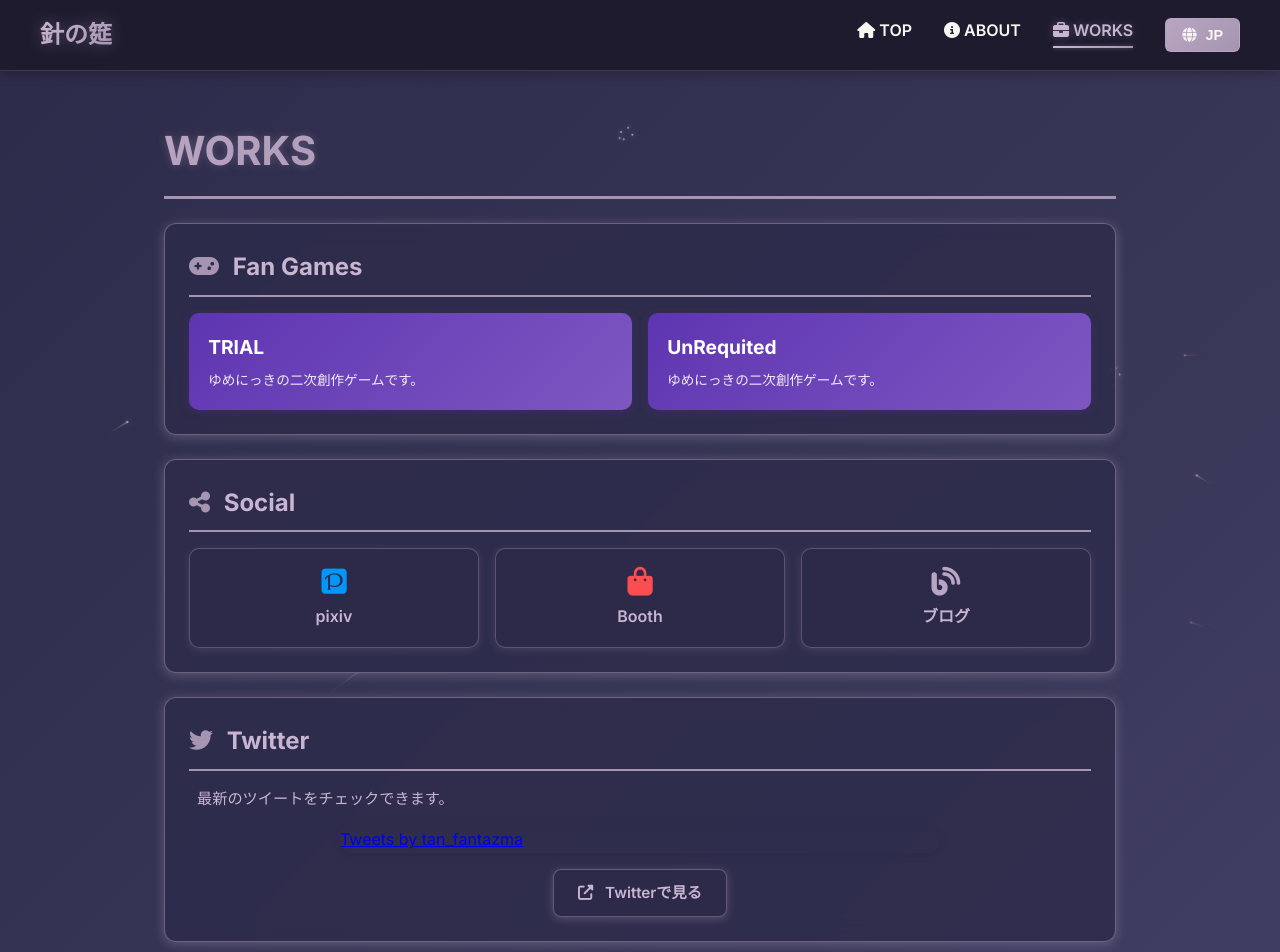
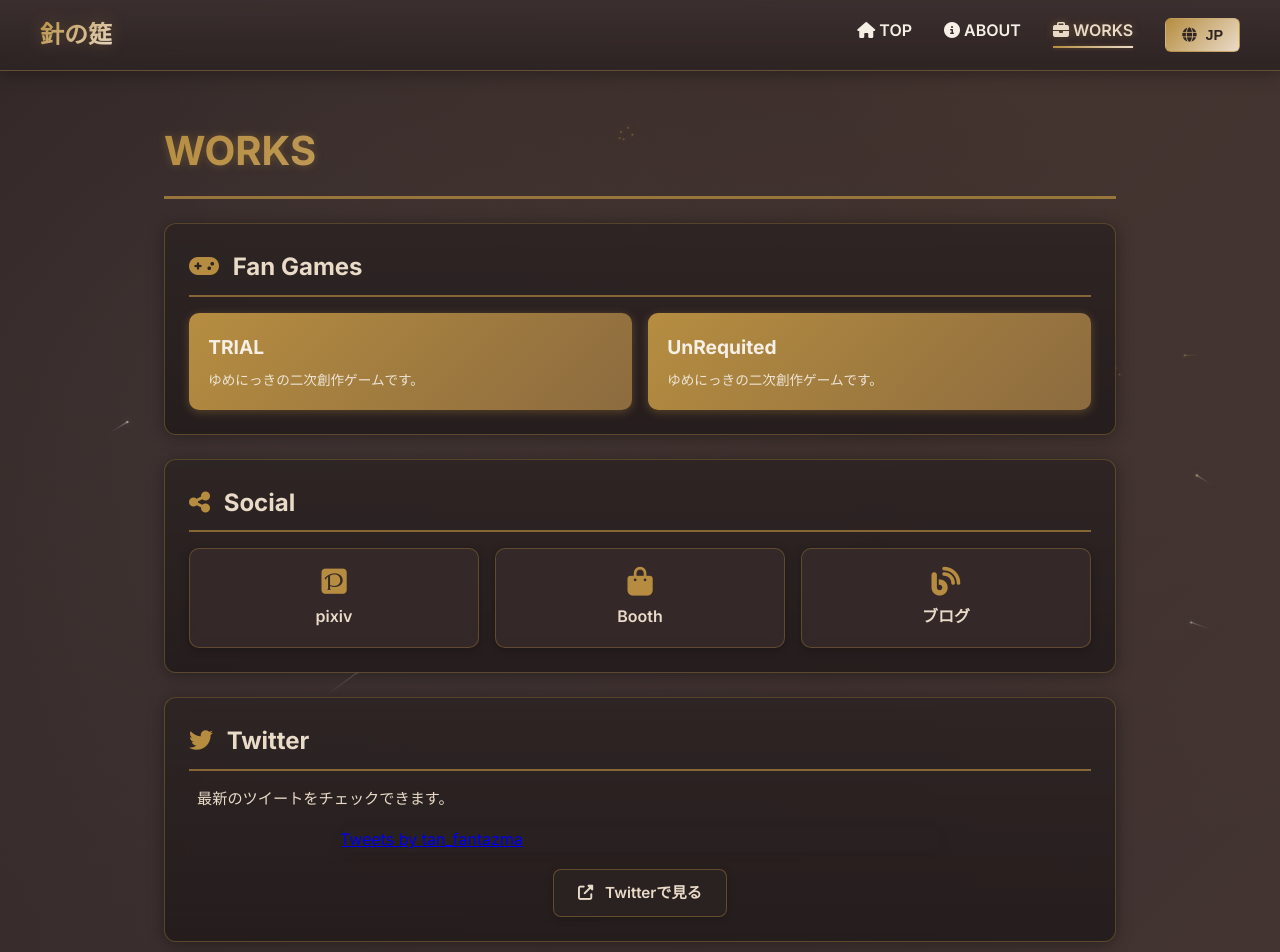
Before and after one commit to Nekonoha/nekonoha.github.io, a Nuxt app in the folder frontend/: page /works in a window 1280 px wide. Shown: the top 952 px of the page. Built offline with nearby package versions, Linux system fonts and the light colour scheme.

Commit message:
デザイン fix

```diff
--- a/frontend/app.vue
+++ b/frontend/app.vue
@@ -1,5 +1,5 @@
 <template>
-  <NuxtLoadingIndicator color="#f4a6c3" :height="3" />
+  <NuxtLoadingIndicator color="var(--color-accent)" :height="3" />
   <NuxtLayout>
     <NuxtPage />
   </NuxtLayout>
--- a/frontend/components/Header.vue
+++ b/frontend/components/Header.vue
@@ -33,15 +33,15 @@
 </script>
 <style scoped>
 .header {
-  background: #1E1B2E;
-  color: #F8F6F0;
+  background: linear-gradient(180deg, rgba(60, 47, 47, 0.96) 0%, rgba(44, 35, 35, 0.92) 100%);
+  color: var(--color-text);
   padding: 1rem 2rem;
-  box-shadow: 0 2px 12px rgba(0, 0, 0, 0.3);
+  box-shadow: var(--shadow-strong);
   position: sticky;
   top: 0;
   z-index: 1000;
   backdrop-filter: blur(10px);
-  border-bottom: 1px solid rgba(200, 181, 209, 0.2);
+  border-bottom: 1px solid rgba(182, 141, 64, 0.35);
 }
 nav {
   display: flex;
@@ -54,18 +54,18 @@
 .logo {
   font-weight: bold;
   font-size: 1.5rem;
-  background: linear-gradient(135deg, #C8B5D1 0%, #A695B1 100%);
+  background: linear-gradient(135deg, var(--color-accent) 0%, var(--color-sub) 100%);
   -webkit-background-clip: text;
   -webkit-text-fill-color: transparent;
   background-clip: text;
   animation: fadeIn 0.8s ease-in;
   text-decoration: none;
   transition: transform 0.2s ease;
-  filter: drop-shadow(0 0 8px rgba(200, 181, 209, 0.3));
+  filter: drop-shadow(0 0 8px rgba(182, 141, 64, 0.25));
 }
 .logo:hover {
   transform: scale(1.05);
-  filter: drop-shadow(0 0 12px rgba(200, 181, 209, 0.5));
+  filter: drop-shadow(0 0 12px rgba(182, 141, 64, 0.4));
 }
 .menu-btn {
   display: none;
@@ -79,13 +79,13 @@
 .menu-btn .bar {
   width: 28px;
   height: 3px;
-  background: #C8B5D1;
+  background: var(--color-sub);
   border-radius: 3px;
   transition: all 0.3s ease;
 }
 .menu-btn:hover .bar {
-  background: #A695B1;
-  box-shadow: 0 0 8px rgba(200, 181, 209, 0.4);
+  background: var(--color-accent);
+  box-shadow: 0 0 8px rgba(182, 141, 64, 0.45);
 }
 ul {
   display: flex;
@@ -96,7 +96,7 @@
   transition: right 0.4s cubic-bezier(0.4, 0, 0.2, 1);
 }
 ul li a {
-  color: #F8F6F0;
+  color: var(--color-text);
   text-decoration: none;
   font-weight: 600;
   position: relative;
@@ -110,21 +110,21 @@
   left: 0;
   width: 0;
   height: 2px;
-  background: linear-gradient(90deg, #C8B5D1, #A695B1);
+  background: linear-gradient(90deg, var(--color-accent), var(--color-sub));
   transition: width 0.3s ease;
-  box-shadow: 0 0 4px rgba(200, 181, 209, 0.4);
+  box-shadow: 0 0 4px rgba(182, 141, 64, 0.35);
 }
 ul li a:hover {
-  color: #C8B5D1;
+  color: var(--color-sub);
   transform: translateY(-2px);
-  text-shadow: 0 0 8px rgba(200, 181, 209, 0.3);
+  text-shadow: 0 0 8px rgba(182, 141, 64, 0.35);
 }
 ul li a:hover::after {
   width: 100%;
 }
 ul li a.router-link-active {
-  color: #C8B5D1;
-  text-shadow: 0 0 8px rgba(200, 181, 209, 0.3);
+  color: var(--color-sub);
+  text-shadow: 0 0 8px rgba(182, 141, 64, 0.35);
 }
 ul li a.router-link-active::after {
   width: 100%;
@@ -134,9 +134,9 @@
   align-items: center;
 }
 .lang-btn {
-  background: linear-gradient(135deg, #B8A5C1 0%, #A695B1 100%);
-  color: #F8F6F0;
-  border: 1px solid rgba(200, 181, 209, 0.3);
+  background: linear-gradient(135deg, var(--color-accent) 0%, var(--color-sub) 100%);
+  color: var(--color-main-strong);
+  border: 1px solid rgba(182, 141, 64, 0.45);
   padding: 0.5rem 1rem;
   border-radius: 6px;
   cursor: pointer;
@@ -145,10 +145,10 @@
   font-size: 0.9rem;
 }
 .lang-btn:hover {
-  background: linear-gradient(135deg, #C8B5D1 0%, #B8A5C1 100%);
-  color: #2D2B4A;
+  background: linear-gradient(135deg, var(--color-sub) 0%, var(--color-accent) 100%);
+  color: var(--color-main-strong);
   transform: translateY(-2px);
-  box-shadow: 0 4px 12px rgba(244, 194, 194, 0.4);
+  box-shadow: 0 4px 12px rgba(182, 141, 64, 0.35);
 }
 .lang-btn i {
   margin-right: 0.3rem;
@@ -175,11 +175,11 @@
     position: absolute;
     top: 60px;
     right: -250px;
-    background: linear-gradient(135deg, #3A3859 0%, #2D2B4A 100%);
+    background: linear-gradient(135deg, rgba(60, 47, 47, 0.95) 0%, rgba(44, 35, 35, 0.95) 100%);
     width: 200px;
     padding: 1.5rem 0;
     gap: 0;
-    box-shadow: -4px 4px 20px rgba(0, 0, 0, 0.3);
+    box-shadow: -4px 4px 20px rgba(0, 0, 0, 0.35);
     border-radius: 8px 0 0 8px;
   }
   ul.open {
@@ -191,7 +191,7 @@
   ul li a {
     display: block;
     padding: 1rem 0;
-    border-bottom: 1px solid rgba(244, 166, 195, 0.1);
+    border-bottom: 1px solid rgba(234, 219, 200, 0.12);
   }
   ul li:last-child a {
     border-bottom: none;
--- a/frontend/layouts/default.vue
+++ b/frontend/layouts/default.vue
@@ -34,6 +34,20 @@
 })
 </script>
 <style>
+ :root {
+  --color-main: #3C2F2F;
+  --color-main-strong: #2f2424;
+  --color-surface: #4a3a32;
+  --color-panel: #2f2624;
+  --color-sub: #EADBC8;
+  --color-sub-strong: #d8c7ae;
+  --color-accent: #B68D40;
+  --color-accent-strong: #9b7634;
+  --color-text: #F5EFE6;
+  --color-muted: rgba(234, 219, 200, 0.75);
+  --shadow-strong: 0 2px 16px rgba(0, 0, 0, 0.35);
+  --shadow-soft: 0 10px 40px rgba(0, 0, 0, 0.28);
+ }
 * {
   margin: 0;
   padding: 0;
@@ -41,8 +55,10 @@
 }
 body {
   font-family: 'Inter', 'Noto Sans JP', -apple-system, BlinkMacSystemFont, 'Segoe UI', system-ui, sans-serif;
-  background: linear-gradient(135deg, #2D2B4A 0%, #3A3859 50%, #4A4674 100%);
-  color: #F8F6F0;
+  background: radial-gradient(circle at 20% 20%, rgba(234, 219, 200, 0.06), transparent 35%),
+              radial-gradient(circle at 80% 0%, rgba(182, 141, 64, 0.08), transparent 40%),
+              linear-gradient(135deg, var(--color-main-strong) 0%, var(--color-main) 45%, #4b3b34 100%);
+  color: var(--color-text);
   line-height: 1.6;
   min-height: 100vh;
   font-weight: 400;
--- a/frontend/pages/about.vue
+++ b/frontend/pages/about.vue
@@ -28,31 +28,31 @@
   font-size: 2.5rem;
   font-family: 'Inter', 'Noto Sans JP', sans-serif;
   font-weight: 700;
-  background: linear-gradient(135deg, #B8A5C1 0%, #8B7A9F 100%);
+  background: linear-gradient(135deg, var(--color-accent) 0%, var(--color-sub) 100%);
   -webkit-background-clip: text;
   -webkit-text-fill-color: transparent;
   background-clip: text;
-  border-bottom: 3px solid #A695B1;
+  border-bottom: 3px solid rgba(182, 141, 64, 0.8);
   padding-bottom: 0.8rem;
-  text-shadow: 0 0 8px rgba(184, 165, 193, 0.3);
+  text-shadow: 0 0 8px rgba(182, 141, 64, 0.35);
 }
 .content {
   line-height: 1.8;
-  background: rgba(45, 43, 74, 0.7);
+  background: rgba(44, 35, 35, 0.82);
   padding: 2rem;
   border-radius: 12px;
-  box-shadow: 0 4px 12px rgba(200, 181, 209, 0.25);
-  border: 1px solid rgba(200, 181, 209, 0.3);
+  box-shadow: var(--shadow-soft);
+  border: 1px solid rgba(182, 141, 64, 0.35);
 }
 .content p {
   margin-bottom: 1rem;
-  color: #E8E5F0;
+  color: var(--color-text);
 }
 .content h3 {
   margin-top: 2.5rem;
   margin-bottom: 1rem;
   font-size: 1.5rem;
-  color: #C8B5D1;
+  color: var(--color-accent);
 }
 .content ul {
   list-style: none;
@@ -62,7 +62,7 @@
   margin-bottom: 0.8rem;
   position: relative;
   padding-left: 1.5rem;
-  color: #E8E5F0;
+  color: var(--color-sub);
   transition: all 0.2s ease;
 }
 .content li::before {
@@ -71,10 +71,10 @@
   font-weight: 900;
   position: absolute;
   left: 0;
-  color: #A695B1;
+  color: var(--color-accent);
 }
 .content li:hover {
-  background: rgba(166, 149, 177, 0.2);
+  background: rgba(182, 141, 64, 0.12);
   transform: translateX(5px);
 }
 @keyframes fadeIn {
--- a/frontend/pages/trial.vue
+++ b/frontend/pages/trial.vue
@@ -94,13 +94,13 @@
 .game-page {
   animation: fadeIn 1s ease-out;
   background:
-    linear-gradient(180deg, rgba(45, 35, 70, 0.85) 0%, rgba(60, 45, 85, 0.85) 50%, rgba(75, 50, 95, 0.9) 100%),
+    linear-gradient(180deg, rgba(60, 47, 47, 0.88) 0%, rgba(48, 36, 32, 0.9) 50%, rgba(40, 31, 28, 0.92) 100%),
     url('/images/trial/back.png');
   background-size: cover, cover;
   background-position: center, center;
   background-repeat: no-repeat;
   min-height: 100vh;
-  color: #f0f0f0;
+  color: var(--color-text);
   font-family: 'Inter', -apple-system, BlinkMacSystemFont, 'Segoe UI', 'Roboto', 'Oxygen', 'Ubuntu', 'Cantarell', 'Fira Sans', 'Droid Sans', 'Helvetica Neue', sans-serif;
   padding: 2rem;
   overflow-x: hidden;
@@ -127,22 +127,22 @@
   font-family: 'Orbitron', monospace;
   font-size: 3.5rem;
   font-weight: 900;
-  background: linear-gradient(135deg, #e6d6ff 0%, #c8b8ff 25%, #b19ddb 50%, #9a84c9 75%, #836bb7 100%);
+  background: linear-gradient(135deg, var(--color-accent) 0%, var(--color-sub) 100%);
   -webkit-background-clip: text;
   -webkit-text-fill-color: transparent;
   background-clip: text;
   text-shadow:
-    0 0 20px rgba(177, 156, 217, 0.6),
-    0 0 40px rgba(177, 156, 217, 0.4),
-    0 0 60px rgba(177, 156, 217, 0.2);
+    0 0 20px rgba(182, 141, 64, 0.45),
+    0 0 40px rgba(182, 141, 64, 0.3),
+    0 0 60px rgba(182, 141, 64, 0.2);
   margin-bottom: 1rem;
   letter-spacing: 2px;
 }
 
 .game-description {
   font-size: 1.2rem;
-  color: #d0c5e8;
-  opacity: 0.9;
+  color: var(--color-sub);
+  opacity: 0.95;
   max-width: 600px;
   margin: 0 auto;
   line-height: 1.6;
@@ -156,36 +156,36 @@
 }
 
 .info-card {
-  background: rgba(25, 20, 40, 0.85);
-  border: 1px solid rgba(177, 156, 217, 0.3);
+  background: rgba(44, 35, 35, 0.86);
+  border: 1px solid rgba(182, 141, 64, 0.35);
   border-radius: 12px;
   padding: 2rem;
   backdrop-filter: blur(10px);
   box-shadow:
-    0 8px 32px rgba(0, 0, 0, 0.3),
-    0 0 20px rgba(177, 156, 217, 0.1);
+    0 8px 32px rgba(0, 0, 0, 0.35),
+    0 0 20px rgba(182, 141, 64, 0.12);
   transition: all 0.3s ease;
 }
 
 .info-card:hover {
   transform: translateY(-2px);
-  border-color: rgba(177, 156, 217, 0.5);
+  border-color: rgba(182, 141, 64, 0.55);
   box-shadow:
     0 12px 40px rgba(0, 0, 0, 0.4),
-    0 0 30px rgba(177, 156, 217, 0.2);
+    0 0 30px rgba(182, 141, 64, 0.25);
 }
 
 .info-card h2 {
   font-family: 'Orbitron', monospace;
-  color: #e6d6ff;
+  color: var(--color-sub);
   font-size: 1.5rem;
   margin-bottom: 1.5rem;
-  text-shadow: 0 0 10px rgba(177, 156, 217, 0.5);
+  text-shadow: 0 0 10px rgba(182, 141, 64, 0.4);
 }
 
 .info-card h3 {
   font-family: 'Inter', sans-serif;
-  color: #d0c5e8;
+  color: var(--color-accent);
   font-size: 1.2rem;
   margin: 1.5rem 0 1rem 0;
 }
@@ -193,7 +193,7 @@
 .info-card p {
   line-height: 1.7;
   margin-bottom: 1rem;
-  color: #c8b8ff;
+  color: var(--color-text);
 }
 
 .info-card ul {
@@ -202,7 +202,7 @@
 }
 
 .info-card li {
-  color: #c8b8ff;
+  color: var(--color-sub);
   margin-bottom: 0.5rem;
   line-height: 1.6;
 }
@@ -215,13 +215,13 @@
 
 .control-table td {
   padding: 0.8rem;
-  border-bottom: 1px solid rgba(177, 156, 217, 0.2);
-  color: #c8b8ff;
+  border-bottom: 1px solid rgba(182, 141, 64, 0.25);
+  color: var(--color-sub);
 }
 
 .control-table td:first-child {
   font-weight: 600;
-  color: #e6d6ff;
+  color: var(--color-accent);
   width: 50%;
 }
 
@@ -235,15 +235,15 @@
 .screenshot-grid img {
   width: 100%;
   border-radius: 8px;
-  border: 2px solid rgba(177, 156, 217, 0.3);
+  border: 2px solid rgba(182, 141, 64, 0.35);
   transition: all 0.3s ease;
   cursor: pointer;
 }
 
 .screenshot-grid img:hover {
   transform: scale(1.05);
-  border-color: rgba(177, 156, 217, 0.6);
-  box-shadow: 0 8px 25px rgba(177, 156, 217, 0.3);
+  border-color: rgba(182, 141, 64, 0.6);
+  box-shadow: 0 8px 25px rgba(182, 141, 64, 0.3);
 }
 
 .clickable {
@@ -342,8 +342,8 @@
 .download-btn {
   display: inline-block;
   padding: 1rem 2rem;
-  background: linear-gradient(135deg, #6a5acd 0%, #483d8b 100%);
-  color: white;
+  background: linear-gradient(135deg, var(--color-accent) 0%, #8c6b3f 100%);
+  color: var(--color-main-strong);
   text-decoration: none;
   border-radius: 8px;
   font-weight: 600;
@@ -353,10 +353,10 @@
 }
 
 .download-btn:hover {
-  background: linear-gradient(135deg, #7b68ee 0%, #6a5acd 100%);
+  background: linear-gradient(135deg, var(--color-sub) 0%, var(--color-accent) 100%);
   transform: translateY(-2px);
-  box-shadow: 0 8px 20px rgba(106, 90, 205, 0.4);
-  text-shadow: 0 0 10px rgba(255, 255, 255, 0.5);
+  box-shadow: 0 8px 20px rgba(182, 141, 64, 0.4);
+  text-shadow: 0 0 10px rgba(75, 59, 48, 0.45);
 }
 
 .download-btn i {
@@ -365,9 +365,9 @@
 
 .game-title:hover {
   text-shadow:
-    0 0 30px rgba(177, 156, 217, 0.8),
-    0 0 60px rgba(177, 156, 217, 0.5),
-    0 0 80px rgba(177, 156, 217, 0.3);
+    0 0 30px rgba(182, 141, 64, 0.7),
+    0 0 60px rgba(182, 141, 64, 0.45),
+    0 0 80px rgba(182, 141, 64, 0.25);
 }
 
 @media (max-width: 768px) {
--- a/frontend/pages/unrequited.vue
+++ b/frontend/pages/unrequited.vue
@@ -98,13 +98,13 @@
 .game-page {
   animation: fadeIn 1s ease-out;
   background:
-    linear-gradient(180deg, rgba(15, 25, 45, 0.9) 0%, rgba(25, 35, 60, 0.9) 50%, rgba(10, 20, 40, 0.95) 100%),
+    linear-gradient(180deg, rgba(60, 47, 47, 0.88) 0%, rgba(48, 36, 32, 0.9) 50%, rgba(40, 31, 28, 0.92) 100%),
     url('/images/unrequited/back.png');
   background-size: cover, cover;
   background-position: center, center;
   background-repeat: no-repeat;
   min-height: 100vh;
-  color: #f0f0f0;
+  color: var(--color-text);
   font-family: 'Inter', -apple-system, BlinkMacSystemFont, 'Segoe UI', 'Roboto', 'Oxygen', 'Ubuntu', 'Cantarell', 'Fira Sans', 'Droid Sans', 'Helvetica Neue', sans-serif;
   padding: 2rem;
   overflow-x: hidden;
@@ -131,22 +131,22 @@
   font-family: 'Orbitron', monospace;
   font-size: 3.5rem;
   font-weight: 900;
-  background: linear-gradient(135deg, #b3d9ff 0%, #87ceeb 25%, #6495ed 50%, #4682b4 75%, #2f4f4f 100%);
+  background: linear-gradient(135deg, var(--color-accent) 0%, var(--color-sub) 100%);
   -webkit-background-clip: text;
   -webkit-text-fill-color: transparent;
   background-clip: text;
   text-shadow:
-    0 0 20px rgba(135, 206, 235, 0.6),
-    0 0 40px rgba(135, 206, 235, 0.4),
-    0 0 60px rgba(135, 206, 235, 0.2);
+    0 0 20px rgba(182, 141, 64, 0.45),
+    0 0 40px rgba(182, 141, 64, 0.3),
+    0 0 60px rgba(182, 141, 64, 0.2);
   margin-bottom: 1rem;
   letter-spacing: 2px;
 }
 
 .game-description {
   font-size: 1.2rem;
-  color: #d0e6ff;
-  opacity: 0.9;
+  color: var(--color-sub);
+  opacity: 0.95;
   max-width: 600px;
   margin: 0 auto;
   line-height: 1.6;
@@ -160,36 +160,36 @@
 }
 
 .info-card {
-  background: rgba(15, 25, 45, 0.85);
-  border: 1px solid rgba(135, 206, 235, 0.3);
+  background: rgba(44, 35, 35, 0.86);
+  border: 1px solid rgba(182, 141, 64, 0.35);
   border-radius: 12px;
   padding: 2rem;
   backdrop-filter: blur(10px);
   box-shadow:
-    0 8px 32px rgba(0, 0, 0, 0.3),
-    0 0 20px rgba(135, 206, 235, 0.1);
+    0 8px 32px rgba(0, 0, 0, 0.35),
+    0 0 20px rgba(182, 141, 64, 0.12);
   transition: all 0.3s ease;
 }
 
 .info-card:hover {
   transform: translateY(-2px);
-  border-color: rgba(135, 206, 235, 0.5);
+  border-color: rgba(182, 141, 64, 0.55);
   box-shadow:
     0 12px 40px rgba(0, 0, 0, 0.4),
-    0 0 30px rgba(135, 206, 235, 0.2);
+    0 0 30px rgba(182, 141, 64, 0.25);
 }
 
 .info-card h2 {
   font-family: 'Orbitron', monospace;
-  color: #b3d9ff;
+  color: var(--color-sub);
   font-size: 1.5rem;
   margin-bottom: 1.5rem;
-  text-shadow: 0 0 10px rgba(135, 206, 235, 0.5);
+  text-shadow: 0 0 10px rgba(182, 141, 64, 0.4);
 }
 
 .info-card h3 {
   font-family: 'Inter', sans-serif;
-  color: #87ceeb;
+  color: var(--color-accent);
   font-size: 1.2rem;
   margin: 1.5rem 0 1rem 0;
 }
@@ -197,7 +197,7 @@
 .info-card p {
   line-height: 1.7;
   margin-bottom: 1rem;
-  color: #a0c8f0;
+  color: var(--color-text);
 }
 
 .info-card ul {
@@ -206,7 +206,7 @@
 }
 
 .info-card li {
-  color: #a0c8f0;
+  color: var(--color-sub);
   margin-bottom: 0.5rem;
   line-height: 1.6;
 }
@@ -219,13 +219,13 @@
 
 .control-table td {
   padding: 0.8rem;
-  border-bottom: 1px solid rgba(135, 206, 235, 0.2);
-  color: #a0c8f0;
+  border-bottom: 1px solid rgba(182, 141, 64, 0.25);
+  color: var(--color-sub);
 }
 
 .control-table td:first-child {
   font-weight: 600;
-  color: #b3d9ff;
+  color: var(--color-accent);
   width: 50%;
 }
 
@@ -239,15 +239,15 @@
 .screenshot-grid img {
   width: 100%;
   border-radius: 8px;
-  border: 2px solid rgba(135, 206, 235, 0.3);
+  border: 2px solid rgba(182, 141, 64, 0.35);
   transition: all 0.3s ease;
   cursor: pointer;
 }
 
 .screenshot-grid img:hover {
   transform: scale(1.05);
-  border-color: rgba(135, 206, 235, 0.6);
-  box-shadow: 0 8px 25px rgba(135, 206, 235, 0.3);
+  border-color: rgba(182, 141, 64, 0.6);
+  box-shadow: 0 8px 25px rgba(182, 141, 64, 0.3);
 }
 
 .clickable {
@@ -346,8 +346,8 @@
 .download-btn {
   display: inline-block;
   padding: 1rem 2rem;
-  background: linear-gradient(135deg, #4682b4 0%, #2f4f4f 100%);
-  color: white;
+  background: linear-gradient(135deg, var(--color-accent) 0%, #8c6b3f 100%);
+  color: var(--color-main-strong);
   text-decoration: none;
   border-radius: 8px;
   font-weight: 600;
@@ -357,10 +357,10 @@
 }
 
 .download-btn:hover {
-  background: linear-gradient(135deg, #6495ed 0%, #4682b4 100%);
+  background: linear-gradient(135deg, var(--color-sub) 0%, var(--color-accent) 100%);
   transform: translateY(-2px);
-  box-shadow: 0 8px 20px rgba(70, 130, 180, 0.4);
-  text-shadow: 0 0 10px rgba(255, 255, 255, 0.5);
+  box-shadow: 0 8px 20px rgba(182, 141, 64, 0.4);
+  text-shadow: 0 0 10px rgba(75, 59, 48, 0.45);
 }
 
 .download-btn i {
@@ -381,9 +381,9 @@
 
 .game-title:hover {
   text-shadow:
-    0 0 30px rgba(135, 206, 235, 0.8),
-    0 0 60px rgba(135, 206, 235, 0.5),
-    0 0 80px rgba(135, 206, 235, 0.3);
+    0 0 30px rgba(182, 141, 64, 0.7),
+    0 0 60px rgba(182, 141, 64, 0.45),
+    0 0 80px rgba(182, 141, 64, 0.25);
 }
 
 @media (max-width: 768px) {
--- a/frontend/pages/works.vue
+++ b/frontend/pages/works.vue
@@ -62,7 +62,7 @@
             scrolling="no"
             frameborder="no"
             allow="autoplay"
-            src="https://w.soundcloud.com/player/?url=https%3A//soundcloud.com/cmu6elwlkgep/battle1-astralhowl&color=%23f4a6c3&auto_play=false&hide_related=false&show_comments=true&show_user=true&show_reposts=false&show_teaser=true">
+            src="https://w.soundcloud.com/player/?url=https%3A//soundcloud.com/cmu6elwlkgep/battle1-astralhowl&color=%23B68D40&auto_play=false&hide_related=false&show_comments=true&show_user=true&show_reposts=false&show_teaser=true">
           </iframe>
           <iframe
             width="100%"
@@ -70,7 +70,7 @@
             scrolling="no"
             frameborder="no"
             allow="autoplay"
-            src="https://w.soundcloud.com/player/?url=https%3A//soundcloud.com/cmu6elwlkgep/noname-1&color=%23f4a6c3&auto_play=false&hide_related=false&show_comments=true&show_user=true&show_reposts=false&show_teaser=true">
+            src="https://w.soundcloud.com/player/?url=https%3A//soundcloud.com/cmu6elwlkgep/noname-1&color=%23B68D40&auto_play=false&hide_related=false&show_comments=true&show_user=true&show_reposts=false&show_teaser=true">
           </iframe>
           <iframe
             width="100%"
@@ -78,7 +78,7 @@
             scrolling="no"
             frameborder="no"
             allow="autoplay"
-            src="https://w.soundcloud.com/player/?url=https%3A//soundcloud.com/cmu6elwlkgep/ksmppmd1aivq&color=%23f4a6c3&auto_play=false&hide_related=false&show_comments=true&show_user=true&show_reposts=false&show_teaser=true">
+            src="https://w.soundcloud.com/player/?url=https%3A//soundcloud.com/cmu6elwlkgep/ksmppmd1aivq&color=%23B68D40&auto_play=false&hide_related=false&show_comments=true&show_user=true&show_reposts=false&show_teaser=true">
           </iframe>
         </div>
         <div class="external-link-container">
@@ -143,13 +143,13 @@
   font-size: 2.5rem;
   font-family: 'Inter', 'Noto Sans JP', sans-serif;
   font-weight: 700;
-  background: linear-gradient(135deg, #B8A5C1 0%, #8B7A9F 100%);
+  background: linear-gradient(135deg, var(--color-accent) 0%, var(--color-sub) 100%);
   -webkit-background-clip: text;
   -webkit-text-fill-color: transparent;
   background-clip: text;
-  border-bottom: 3px solid #A695B1;
+  border-bottom: 3px solid rgba(182, 141, 64, 0.75);
   padding-bottom: 0.8rem;
-  text-shadow: 0 0 8px rgba(184, 165, 193, 0.3);
+  text-shadow: 0 0 8px rgba(182, 141, 64, 0.35);
 }
 
 .content {
@@ -158,32 +158,32 @@
 }
 
 .works-section {
-  background: rgba(45, 43, 74, 0.8);
+  background: linear-gradient(180deg, rgba(44, 35, 35, 0.88) 0%, rgba(36, 28, 28, 0.94) 100%);
   backdrop-filter: blur(10px);
   padding: 1.5rem;
   border-radius: 12px;
   margin-bottom: 1.5rem;
-  box-shadow: 0 2px 12px rgba(200, 181, 209, 0.3);
-  border: 1px solid rgba(200, 181, 209, 0.4);
+  box-shadow: var(--shadow-strong);
+  border: 1px solid rgba(182, 141, 64, 0.35);
   transition: all 0.3s ease;
 }
 
 .works-section:hover {
-  box-shadow: 0 4px 20px rgba(184, 165, 193, 0.4);
+  box-shadow: 0 4px 20px rgba(182, 141, 64, 0.4);
   transform: translateY(-2px);
 }
 
 .works-section h3 {
   font-size: 1.5rem;
-  color: #C8B5D1;
+  color: var(--color-sub);
   margin-bottom: 1rem;
   padding-bottom: 0.5rem;
-  border-bottom: 2px solid #A695B1;
+  border-bottom: 2px solid rgba(182, 141, 64, 0.65);
 }
 
 .works-section h3 i {
   margin-right: 0.5rem;
-  color: #A695B1;
+  color: var(--color-accent);
 }
 
 /* Games */
@@ -196,29 +196,29 @@
 .game-card {
   display: block;
   padding: 1.2rem;
-  background: linear-gradient(135deg, #5e35b1 0%, #7e57c2 100%);
-  color: #fff;
+  background: linear-gradient(135deg, var(--color-accent) 0%, #8c6b3f 100%);
+  color: var(--color-text);
   text-decoration: none;
   border-radius: 10px;
   transition: all 0.3s ease;
-  box-shadow: 0 2px 10px rgba(94, 53, 177, 0.25);
+  box-shadow: 0 2px 10px rgba(182, 141, 64, 0.35);
 }
 
 .game-card:hover {
   transform: translateY(-3px);
-  box-shadow: 0 6px 20px rgba(94, 53, 177, 0.4);
+  box-shadow: 0 6px 20px rgba(182, 141, 64, 0.5);
 }
 
 .game-card h4 {
   font-size: 1.2rem;
   margin-bottom: 0.5rem;
-  color: #fff;
+  color: var(--color-text);
 }
 
 .game-card p {
   font-size: 0.85rem;
   line-height: 1.5;
-  color: rgba(255, 255, 255, 0.9);
+  color: rgba(245, 239, 230, 0.9);
 }
 
 /* Social Links */
@@ -234,21 +234,21 @@
   align-items: center;
   justify-content: center;
   padding: 1rem;
-  background: rgba(45, 43, 74, 0.6);
+  background: rgba(60, 47, 47, 0.65);
   text-decoration: none;
   border-radius: 10px;
   transition: all 0.3s ease;
-  border: 1px solid rgba(200, 181, 209, 0.3);
-  box-shadow: 0 2px 8px rgba(200, 181, 209, 0.15);
+  border: 1px solid rgba(182, 141, 64, 0.35);
+  box-shadow: 0 2px 8px rgba(0, 0, 0, 0.25);
   min-height: 100px;
   backdrop-filter: blur(5px);
 }
 
 .social-link:hover {
-  border-color: #A695B1;
-  box-shadow: 0 4px 15px rgba(166, 149, 177, 0.3);
+  border-color: var(--color-accent);
+  box-shadow: 0 4px 15px rgba(182, 141, 64, 0.35);
   transform: translateY(-2px);
-  background: rgba(56, 53, 82, 0.8);
+  background: rgba(60, 47, 47, 0.8);
 }
 
 .social-link i {
@@ -257,22 +257,14 @@
   margin-bottom: 0.5rem;
 }
 
-.social-link.pixiv i {
-  color: #0096fa;
-}
-
-.social-link.booth i {
-  color: #fc4d50;
-}
-
-.social-link.blog i {
-  color: #B8A5C1;
+.social-link i {
+  color: var(--color-accent);
 }
 
 .social-link strong {
   display: block;
   font-size: 1rem;
-  color: #C8B5D1;
+  color: var(--color-sub);
   font-weight: 600;
   text-align: center;
 }
@@ -300,7 +292,7 @@
 
 /* Section Description */
 .section-description {
-  color: #C8B5D1;
+  color: var(--color-sub);
   font-size: 0.95rem;
   line-height: 1.6;
   margin-bottom: 1rem;
@@ -316,22 +308,22 @@
 .external-link {
   display: inline-block;
   padding: 0.7rem 1.5rem;
-  background: rgba(45, 43, 74, 0.8);
-  color: #C8B5D1;
+  background: rgba(44, 35, 35, 0.9);
+  color: var(--color-sub);
   text-decoration: none;
   border-radius: 8px;
   font-weight: 600;
   font-size: 0.95rem;
   transition: all 0.3s ease;
-  box-shadow: 0 2px 8px rgba(184, 165, 193, 0.3);
-  border: 1px solid rgba(184, 165, 193, 0.4);
+  box-shadow: 0 2px 8px rgba(0, 0, 0, 0.2);
+  border: 1px solid rgba(182, 141, 64, 0.4);
 }
 
 .external-link:hover {
   transform: translateY(-2px);
-  box-shadow: 0 4px 15px rgba(200, 181, 209, 0.5);
-  background: rgba(56, 53, 82, 0.9);
-  color: #E8E5F0;
+  box-shadow: 0 4px 15px rgba(182, 141, 64, 0.45);
+  background: rgba(60, 47, 47, 0.95);
+  color: var(--color-text);
 }
 
 .external-link i {
```
Also changed, not shown: frontend/components/BackgroundAnimation.vue (+6 -9 lines), frontend/components/EerieBackground.vue (+11 -11 lines), frontend/components/Footer.vue (+5 -5 lines), frontend/pages/index.vue (+10 -18 lines), 1 other file (tests, documents, lock files or other folders).
